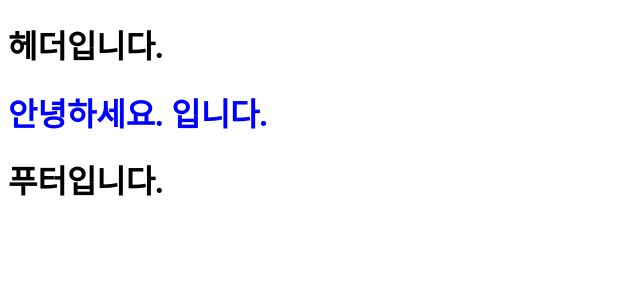
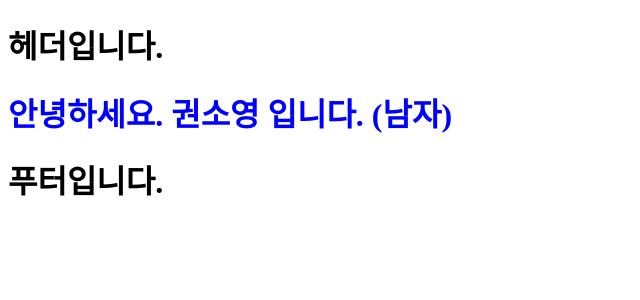
Before and after one commit to ddo0ii/codingstar, a React (Create React App) app: page / in a window 1280 px wide. Shown: the top 300 px of the page, without its empty margins (0-640 px from the left). Built offline with nearby package versions, Linux system fonts and the light colour scheme.

Commit message:
불리언 프로퍼티 사용 - maleYn를 넣으면 true, 안넣으면 false

```diff
--- a/src/App.js
+++ b/src/App.js
@@ -6,7 +6,7 @@ function App() {
   return (
     <div>
       <Header />
-      <Main color="blue" />
+      <Main name="권소영" color="blue" maleYn />
       <Footer />
     </div>
   );
--- a/src/component/Main.js
+++ b/src/component/Main.js
@@ -1,11 +1,14 @@
 import React from "react";
 import PropTypes from "prop-types"; //프로퍼티 타입을 지정해주기 위해 사용
 
-function Main({ name, color }) {
+function Main({ name, color, maleYn }) {
+  const msg = maleYn ? "남자" : "여자";
   return (
     <div>
       <main>
-        <h1 style={{ color }}>안녕하세요. {name} 입니다.</h1>
+        <h1 style={{ color }}>
+          안녕하세요. {name} 입니다. ({msg})
+        </h1>
       </main>
     </div>
   );
@@ -16,4 +19,9 @@ Main.propTypes = {
   name: PropTypes.string.isRequired,
 };
 
+// 프로퍼티 기본 값 지정
+Main.defaultProps = {
+  name: "디폴트",
+};
+
 export default Main;
```
